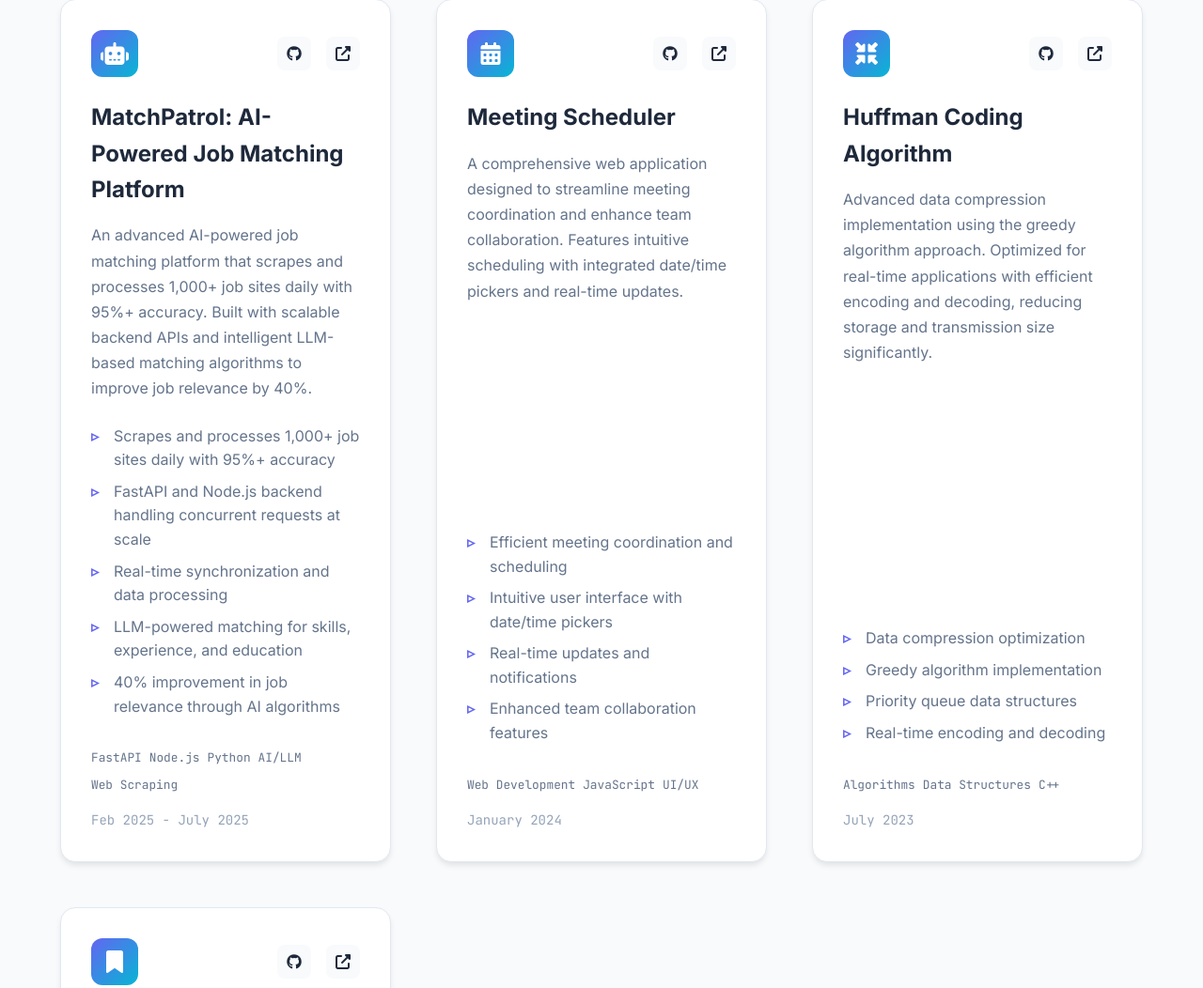
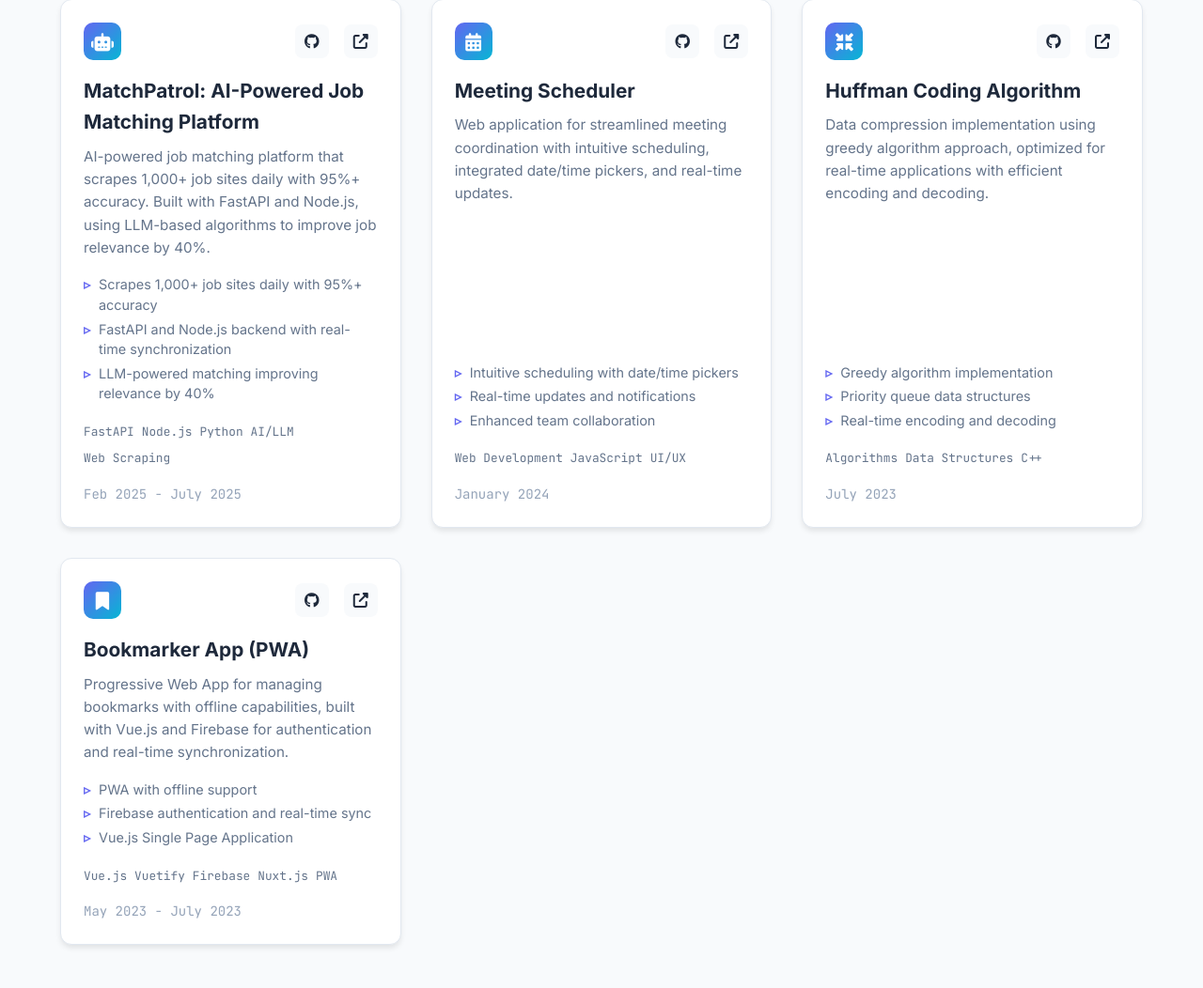
Before and after one commit to aloksingh1008/aloksingh1008.github.io, a plain HTML site: page index.html in a window 1280 px wide. Shown: the part 3747-4799 px from the top of the page at 94% size. Drawn offline with Linux system fonts and the light colour scheme.

Commit message:
refactor: Make projects section more compact and reduce vertical space
- Shorten project descriptions to 2 lines
- Reduce feature lists from 4-5 items to 3 items per project
- Reduce card padding and spacing throughout
- Decrease project icon size (50px to 40px)
- Reduce font sizes (title: 1.5rem to 1.3rem, description: 0.95rem)
- Tighten feature list spacing and margins
- Reduce grid gap and minimum card width for better layout
- Improve overall vertical space utilization

```diff
--- a/index.html
+++ b/index.html
@@ -337,16 +337,13 @@
                     </div>
                     <h3 class="project-title">MatchPatrol: AI-Powered Job Matching Platform</h3>
                     <p class="project-description">
-                        An advanced AI-powered job matching platform that scrapes and processes 1,000+ job sites daily
-                        with 95%+ accuracy. Built with scalable backend APIs and intelligent LLM-based matching algorithms
-                        to improve job relevance by 40%.
+                        AI-powered job matching platform that scrapes 1,000+ job sites daily with 95%+ accuracy.
+                        Built with FastAPI and Node.js, using LLM-based algorithms to improve job relevance by 40%.
                     </p>
                     <ul class="project-features">
-                        <li>Scrapes and processes 1,000+ job sites daily with 95%+ accuracy</li>
-                        <li>FastAPI and Node.js backend handling concurrent requests at scale</li>
-                        <li>Real-time synchronization and data processing</li>
-                        <li>LLM-powered matching for skills, experience, and education</li>
-                        <li>40% improvement in job relevance through AI algorithms</li>
+                        <li>Scrapes 1,000+ job sites daily with 95%+ accuracy</li>
+                        <li>FastAPI and Node.js backend with real-time synchronization</li>
+                        <li>LLM-powered matching improving relevance by 40%</li>
                     </ul>
                     <div class="project-tech">
                         <span>FastAPI</span>
@@ -374,15 +371,13 @@
                     </div>
                     <h3 class="project-title">Meeting Scheduler</h3>
                     <p class="project-description">
-                        A comprehensive web application designed to streamline meeting coordination and enhance
-                        team collaboration. Features intuitive scheduling with integrated date/time pickers and
-                        real-time updates.
+                        Web application for streamlined meeting coordination with intuitive scheduling,
+                        integrated date/time pickers, and real-time updates.
                     </p>
                     <ul class="project-features">
-                        <li>Efficient meeting coordination and scheduling</li>
-                        <li>Intuitive user interface with date/time pickers</li>
+                        <li>Intuitive scheduling with date/time pickers</li>
                         <li>Real-time updates and notifications</li>
-                        <li>Enhanced team collaboration features</li>
+                        <li>Enhanced team collaboration</li>
                     </ul>
                     <div class="project-tech">
                         <span>Web Development</span>
@@ -408,12 +403,10 @@
                     </div>
                     <h3 class="project-title">Huffman Coding Algorithm</h3>
                     <p class="project-description">
-                        Advanced data compression implementation using the greedy algorithm approach.
-                        Optimized for real-time applications with efficient encoding and decoding,
-                        reducing storage and transmission size significantly.
+                        Data compression implementation using greedy algorithm approach, optimized for
+                        real-time applications with efficient encoding and decoding.
                     </p>
                     <ul class="project-features">
-                        <li>Data compression optimization</li>
                         <li>Greedy algorithm implementation</li>
                         <li>Priority queue data structures</li>
                         <li>Real-time encoding and decoding</li>
@@ -442,15 +435,13 @@
                     </div>
                     <h3 class="project-title">Bookmarker App (PWA)</h3>
                     <p class="project-description">
-                        A full-featured Progressive Web App (PWA) for managing bookmarks with offline capabilities.
-                        Built with Vue.js framework and Firebase for authentication and real-time data synchronization.
+                        Progressive Web App for managing bookmarks with offline capabilities, built with
+                        Vue.js and Firebase for authentication and real-time synchronization.
                     </p>
                     <ul class="project-features">
-                        <li>Progressive Web App with offline support</li>
-                        <li>Firebase authentication and authorization</li>
-                        <li>Single Page Application using Vue.js</li>
-                        <li>Real-time data synchronization</li>
-                        <li>Responsive design with modern UI</li>
+                        <li>PWA with offline support</li>
+                        <li>Firebase authentication and real-time sync</li>
+                        <li>Vue.js Single Page Application</li>
                     </ul>
                     <div class="project-tech">
                         <span>Vue.js</span>
--- a/styles.css
+++ b/styles.css
@@ -769,14 +769,14 @@ body {
 
 .projects-grid {
     display: grid;
-    grid-template-columns: repeat(auto-fit, minmax(350px, 1fr));
-    gap: var(--spacing-xl);
+    grid-template-columns: repeat(auto-fit, minmax(300px, 1fr));
+    gap: var(--spacing-lg);
 }
 
 .project-card {
     background: white;
-    border-radius: 16px;
-    padding: var(--spacing-lg);
+    border-radius: 12px;
+    padding: var(--spacing-md);
     box-shadow: var(--shadow-md);
     transition: all var(--transition-base);
     border: 1px solid var(--border-color);
@@ -794,19 +794,19 @@ body {
     display: flex;
     justify-content: space-between;
     align-items: center;
-    margin-bottom: var(--spacing-md);
+    margin-bottom: var(--spacing-sm);
 }
 
 .project-icon {
-    width: 50px;
-    height: 50px;
+    width: 40px;
+    height: 40px;
     background: linear-gradient(135deg, var(--primary-color), var(--secondary-color));
-    border-radius: 12px;
+    border-radius: 10px;
     display: flex;
     align-items: center;
     justify-content: center;
     color: white;
-    font-size: 1.5rem;
+    font-size: 1.2rem;
 }
 
 .project-links {
@@ -834,30 +834,32 @@ body {
 }
 
 .project-title {
-    font-size: 1.5rem;
+    font-size: 1.3rem;
     font-weight: 700;
     color: var(--text-primary);
-    margin-bottom: var(--spacing-sm);
+    margin-bottom: var(--spacing-xs);
 }
 
 .project-description {
     color: var(--text-secondary);
-    margin-bottom: var(--spacing-md);
-    line-height: 1.7;
+    margin-bottom: var(--spacing-sm);
+    line-height: 1.6;
     flex: 1;
+    font-size: 0.95rem;
 }
 
 .project-features {
     list-style: none;
-    margin-bottom: var(--spacing-md);
+    margin-bottom: var(--spacing-sm);
 }
 
 .project-features li {
-    padding-left: var(--spacing-md);
+    padding-left: var(--spacing-sm);
     position: relative;
     color: var(--text-secondary);
-    margin-bottom: var(--spacing-xs);
-    line-height: 1.6;
+    margin-bottom: 4px;
+    line-height: 1.5;
+    font-size: 0.9rem;
 }
 
 .project-features li::before {
```
